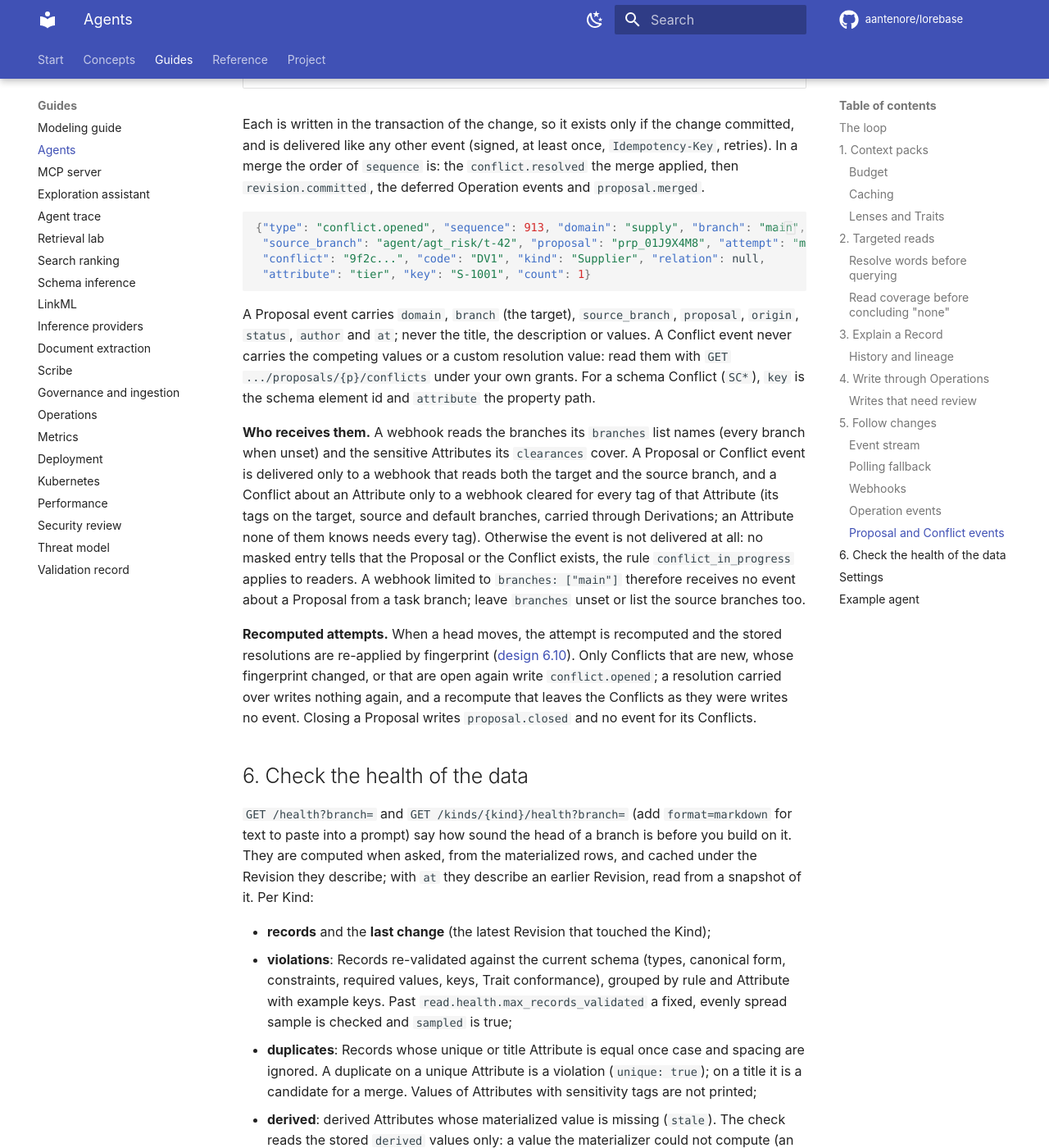
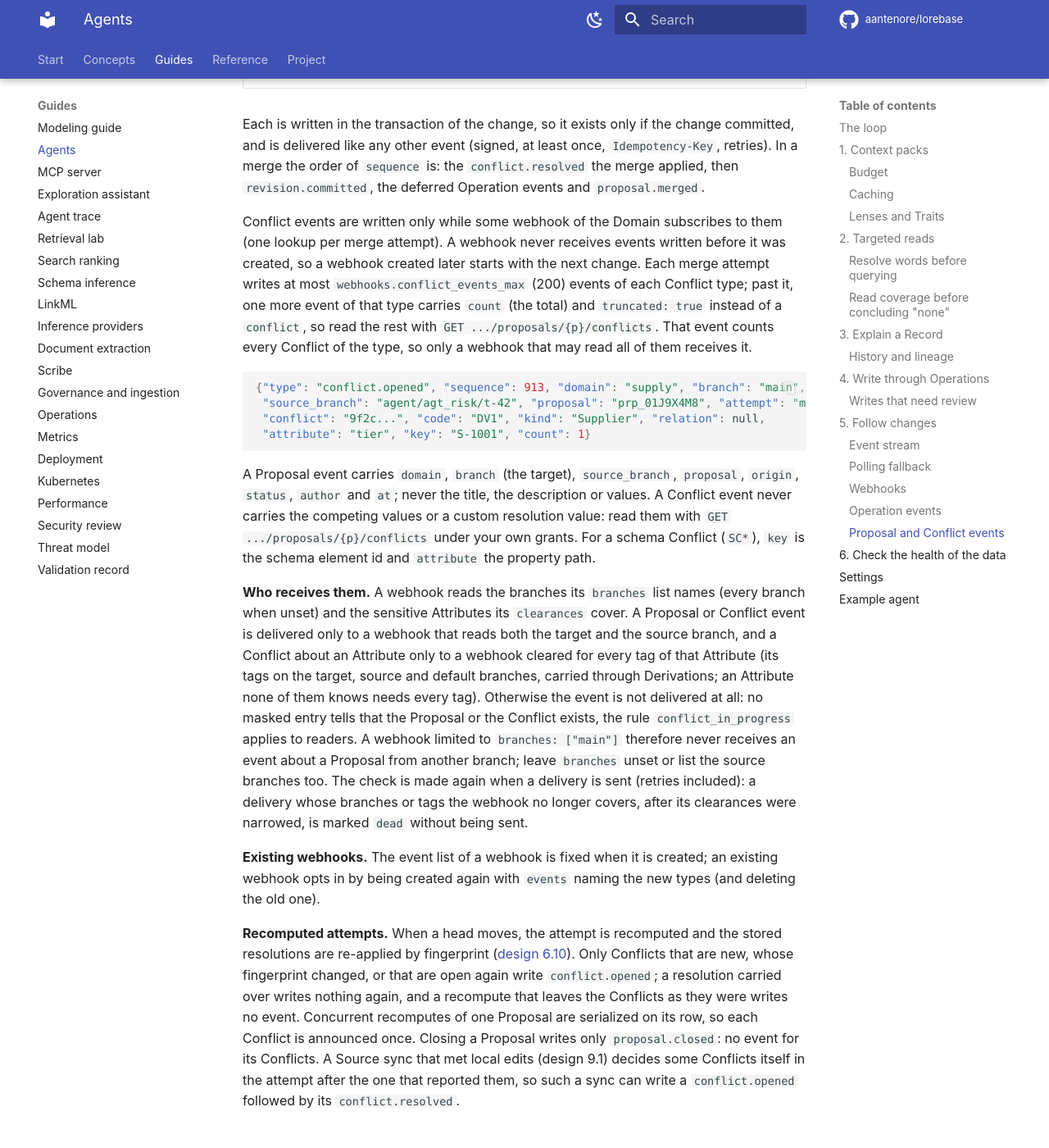
Before and after one commit to aantenore/lorebase, an MkDocs documentation site: the page built from docs/agents.md, in a window 1280 px wide and 1400 px high, scrolled down 17022 px. Shown: the whole window at 82% size. Built offline with MkDocs 1.6.1 and Material for MkDocs 9.7.7, drawn with Linux system fonts in a browser that asks for light colours; comment, search, counter and statistics services are not loaded; some of the changed text lies outside the part shown.

Commit message:
docs: limits and delivery rules of proposal and conflict events

````diff
--- a/docs/agents.md
+++ b/docs/agents.md
@@ -657,7 +657,7 @@ moves, instead of inferring it from commits or polling the Proposals:
 | Event | When |
 |-------|------|
 | `proposal.opened` | A Proposal is created (by a person, an agent write, a Source sync or an extraction) |
-| `proposal.updated` | Its title or description changes; `changed` names which, never the text |
+| `proposal.updated` | Its title, description or policies change (an update with the same values is not one); `changed` names which, never the text |
 | `proposal.merged` | It merges; `revision` is the new head of the target |
 | `proposal.closed` | It is closed unmerged |
 | `conflict.opened` | A merge attempt reports a Conflict the previous attempt did not report open |
@@ -667,6 +667,14 @@ Each is written in the transaction of the change, so it exists only if the chang
 and is delivered like any other event (signed, at least once, `Idempotency-Key`, retries). In a
 merge the order of `sequence` is: the `conflict.resolved` the merge applied, then
 `revision.committed`, the deferred Operation events and `proposal.merged`.
+
+Conflict events are written only while some webhook of the Domain subscribes to them (one
+lookup per merge attempt). A webhook never receives events written before it was created, so a
+webhook created later starts with the next change. Each merge attempt writes at most
+`webhooks.conflict_events_max` (200) events of each Conflict type; past it, one more event of
+that type carries `count` (the total) and `truncated: true` instead of a `conflict`, so read the
+rest with `GET .../proposals/{p}/conflicts`. That event counts every Conflict of the type, so
+only a webhook that may read all of them receives it.
 
 ```json
 {"type": "conflict.opened", "sequence": 913, "domain": "supply", "branch": "main",
@@ -688,14 +696,24 @@ Conflict about an Attribute only to a webhook cleared for every tag of that Attr
 on the target, source and default branches, carried through Derivations; an Attribute none of
 them knows needs every tag). Otherwise the event is not delivered at all: no masked entry tells
 that the Proposal or the Conflict exists, the rule `conflict_in_progress` applies to readers.
-A webhook limited to `branches: ["main"]` therefore receives no event about a Proposal from a
-task branch; leave `branches` unset or list the source branches too.
+A webhook limited to `branches: ["main"]` therefore never receives an event about a Proposal
+from another branch; leave `branches` unset or list the source branches too. The check is made
+again when a delivery is sent (retries included): a delivery whose branches or tags the webhook
+no longer covers, after its clearances were narrowed, is marked `dead` without being sent.
+
+**Existing webhooks.** The event list of a webhook is fixed when it is created; an existing
+webhook opts in by being created again with `events` naming the new types (and deleting the
+old one).
 
 **Recomputed attempts.** When a head moves, the attempt is recomputed and the stored
 resolutions are re-applied by fingerprint ([design 6.10](design.md)). Only Conflicts that are
 new, whose fingerprint changed, or that are open again write `conflict.opened`; a resolution
 carried over writes nothing again, and a recompute that leaves the Conflicts as they were
-writes no event. Closing a Proposal writes `proposal.closed` and no event for its Conflicts.
+writes no event. Concurrent recomputes of one Proposal are serialized on its row, so each
+Conflict is announced once. Closing a Proposal writes only `proposal.closed`: no event for its
+Conflicts. A Source sync that met local edits (design 9.1) decides some Conflicts itself in the
+attempt after the one that reported them, so such a sync can write a `conflict.opened` followed
+by its `conflict.resolved`.
 
 ## 6. Check the health of the data
 
````
Also changed, not shown: docs/design.md (+1 -1 lines).
